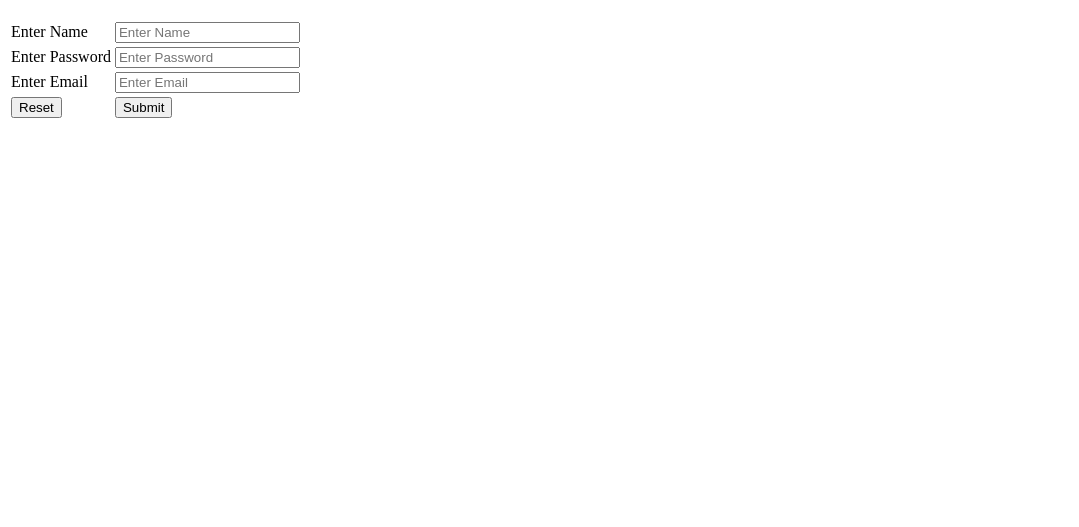
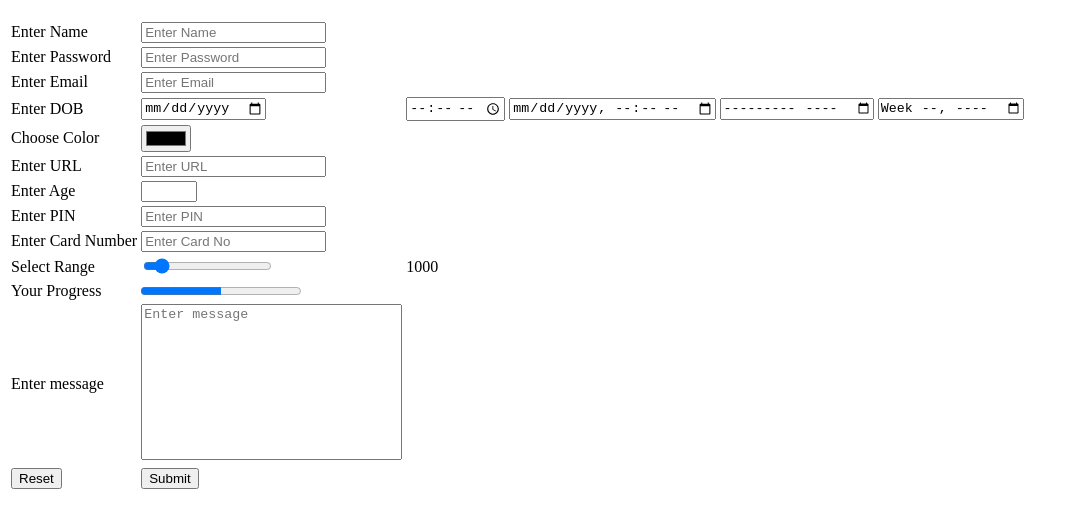
Before and after one commit to ravi4all/UI_WE_Dec_12-30_2, a plain HTML site: page 03-HTML-5/04-FormElements.html in a window 1280 px wide. Shown: the part 61-588 px from the top of the page, without its empty margins (0-1079 px from the left). Drawn offline with Linux system fonts and the light colour scheme.

Commit message:
Add files via upload

```diff
--- a/03-HTML-5/04-FormElements.html
+++ b/03-HTML-5/04-FormElements.html
@@ -33,6 +33,76 @@
                 </td>
             </tr>
             <tr>
+                <td>Enter DOB</td>
+                <td>
+                    <input type="date">
+                </td>
+                <td>
+                    <input type="time">
+                </td>
+                <td>
+                    <input type="datetime-local">
+                </td>
+                <td>
+                    <input type="month">
+                </td>
+                <td>
+                    <input type="week">
+                </td>
+            </tr>
+            <tr>
+                <td>Choose Color</td>
+                <td>
+                    <input type="color">
+                </td>
+            </tr>
+            <tr>
+                <td>Enter URL</td>
+                <td>
+                    <input type="url" placeholder="Enter URL">
+                </td>
+            </tr>
+            <tr>
+                <td>Enter Age</td>
+                <td>
+                    <input type="number" min="18" max="30">
+                </td>
+            </tr>
+            <tr>
+                <td>Enter PIN</td>
+                <td>
+                    <input type="text" placeholder="Enter PIN" maxlength="4">
+                </td>
+            </tr>
+            <tr>
+                <td>Enter Card Number</td>
+                <td>
+                    <input type="text" placeholder="Enter Card No" pattern="[0-9]{4}|[a-z]{4}" title="It should be 4 digit number">
+                </td>
+            </tr>
+            <tr>
+                <td>Select Range</td>
+                <td>
+                    <!-- <input type="range" value="1000" onchange="output.value = value" min="1000" max="5000" step="100"> -->
+                    <input type="range" value="10" onchange="progress.value = value" min="0" max="100">
+                </td>
+                <td>
+                    <output id="output">1000</output>
+                </td>
+            </tr>
+            <tr>
+                <td>Your Progress</td>
+                <td>
+                    <progress id="progress" value="50" max="100"></progress>
+                </td>
+            </tr>
+            <tr>
+                <td>Enter message</td>
+                <td>
+                    <textarea placeholder="Enter message" cols="30" rows="10" style="resize:none;"></textarea>
+                </td>
+            </tr>
+            <tr>
                 <td>
                     <input type="reset">
                 </td>
```
